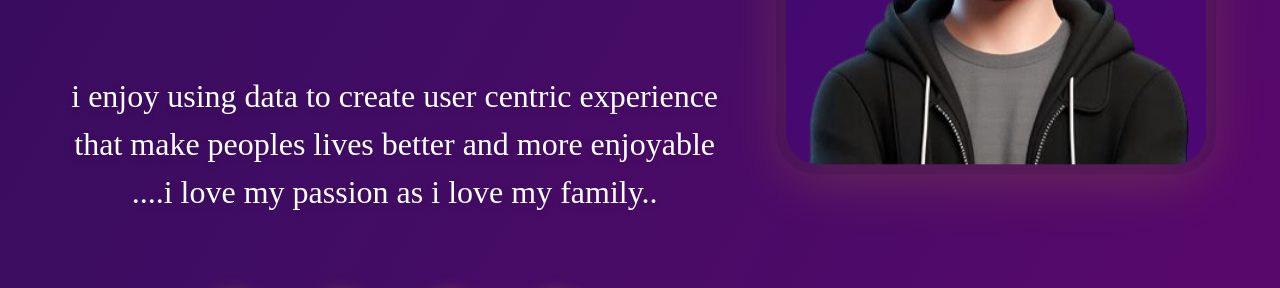
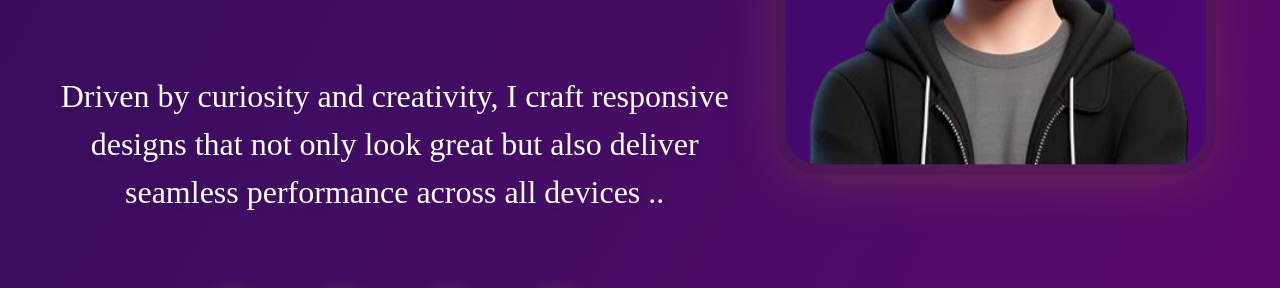
Before and after one commit to YogeshKhichi7877/PORTFOLIO, a website: page index.html in a window 1280 px wide. Shown: the part 485-773 px from the top of the page. Drawn offline with nearby package versions, Linux system fonts and the light colour scheme; a web font is replaced by a local one.

Commit message:
initial commit

```diff
--- a/index.html
+++ b/index.html
@@ -59,7 +59,8 @@
       </div>
     </div>
     <div id="lorem">
-      i enjoy using data to create user centric experience that make peoples lives better and more enjoyable ....i love my passion as i love my family..
+      Driven by curiosity and creativity, I craft responsive designs that not only look great but also deliver seamless performance across all devices ..
+
     </div>
     <div class="social-row">
       <a href="#" class="social-btn fb" aria-label="Facebook"><i class="fa-brands fa-facebook-f"></i></a>
```
